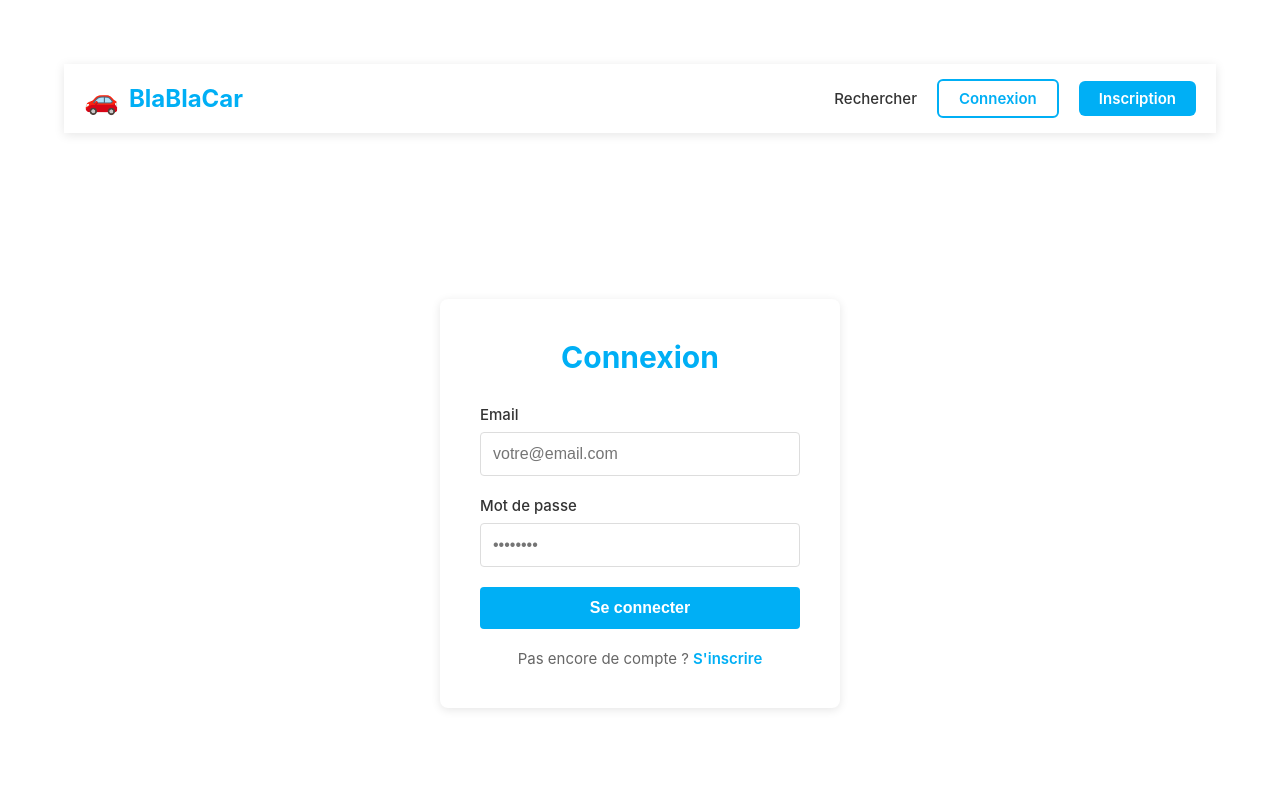
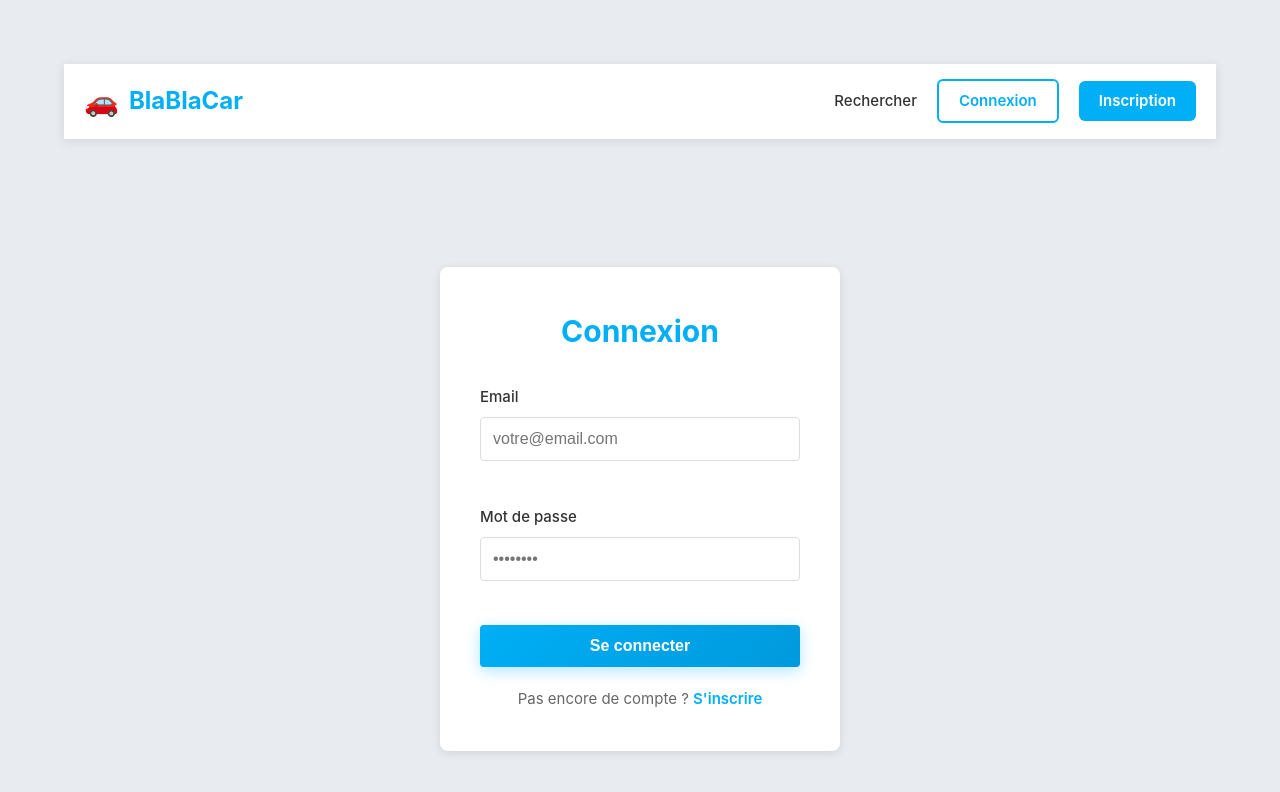
Before and after one commit to Leorc9/blablacar, a Vue app: page /login in a window 1280 px wide. Shown: the top 792 px of the page. Built offline with nearby package versions, Linux system fonts and the light colour scheme; no server answers.

Commit message:
feat: add a modern design system with global styles and CSS variables

```diff
--- /dev/null
+++ b/src/assets/modern.css
@@ -0,0 +1,268 @@
+/* Modern Design System */
+
+:root {
+  /* Colors */
+  --primary: #00aff5;
+  --primary-dark: #0099dd;
+  --primary-light: #33c0f7;
+
+  --success: #28a745;
+  --success-light: #d4edda;
+  --danger: #dc3545;
+  --danger-light: #f8d7da;
+  --warning: #ffc107;
+  --warning-light: #fff3cd;
+  --info: #17a2b8;
+
+  --text-primary: #333333;
+  --text-secondary: #666666;
+  --text-light: #999999;
+
+  --bg-primary: #ffffff;
+  --bg-secondary: #f8f9fa;
+  --bg-tertiary: #e8ecf1;
+
+  --border: #e0e0e0;
+  --border-light: #f0f0f0;
+
+  /* Spacing */
+  --spacing-xs: 4px;
+  --spacing-sm: 8px;
+  --spacing-md: 16px;
+  --spacing-lg: 24px;
+  --spacing-xl: 32px;
+  --spacing-2xl: 48px;
+  --spacing-3xl: 64px;
+
+  /* Border Radius */
+  --radius-sm: 6px;
+  --radius-md: 8px;
+  --radius-lg: 12px;
+  --radius-xl: 16px;
+  --radius-full: 50%;
+
+  /* Shadows */
+  --shadow-sm: 0 2px 8px rgba(0, 0, 0, 0.1);
+  --shadow-md: 0 4px 15px rgba(0, 0, 0, 0.1);
+  --shadow-lg: 0 4px 20px rgba(0, 0, 0, 0.12);
+  --shadow-xl: 0 8px 30px rgba(0, 0, 0, 0.15);
+
+  /* Typography */
+  --font-size-xs: 0.75rem;
+  --font-size-sm: 0.875rem;
+  --font-size-base: 1rem;
+  --font-size-lg: 1.125rem;
+  --font-size-xl: 1.25rem;
+  --font-size-2xl: 1.5rem;
+  --font-size-3xl: 2rem;
+  --font-size-4xl: 2.5rem;
+
+  --font-weight-normal: 400;
+  --font-weight-medium: 500;
+  --font-weight-semibold: 600;
+  --font-weight-bold: 700;
+
+  /* Transitions */
+  --transition-fast: 0.15s ease;
+  --transition-base: 0.3s ease;
+  --transition-slow: 0.5s ease;
+}
+
+/* Global Styles */
+* {
+  margin: 0;
+  padding: 0;
+  box-sizing: border-box;
+}
+
+body {
+  font-family: -apple-system, BlinkMacSystemFont, 'Segoe UI', 'Roboto', 'Oxygen',
+    'Ubuntu', 'Cantarell', 'Fira Sans', 'Droid Sans', 'Helvetica Neue', sans-serif;
+  -webkit-font-smoothing: antialiased;
+  -moz-osx-font-smoothing: grayscale;
+  background-color: var(--bg-tertiary);
+  color: var(--text-primary);
+  line-height: 1.6;
+}
+
+/* Utility Classes */
+.container {
+  max-width: 1200px;
+  margin: 0 auto;
+  padding: 0 var(--spacing-lg);
+}
+
+.text-center {
+  text-align: center;
+}
+
+.text-primary {
+  color: var(--primary);
+}
+
+.text-secondary {
+  color: var(--text-secondary);
+}
+
+.mt-sm { margin-top: var(--spacing-sm); }
+.mt-md { margin-top: var(--spacing-md); }
+.mt-lg { margin-top: var(--spacing-lg); }
+.mt-xl { margin-top: var(--spacing-xl); }
+
+.mb-sm { margin-bottom: var(--spacing-sm); }
+.mb-md { margin-bottom: var(--spacing-md); }
+.mb-lg { margin-bottom: var(--spacing-lg); }
+.mb-xl { margin-bottom: var(--spacing-xl); }
+
+.p-sm { padding: var(--spacing-sm); }
+.p-md { padding: var(--spacing-md); }
+.p-lg { padding: var(--spacing-lg); }
+.p-xl { padding: var(--spacing-xl); }
+
+/* Cards */
+.card {
+  background: var(--bg-primary);
+  border-radius: var(--radius-xl);
+  box-shadow: var(--shadow-md);
+  padding: var(--spacing-xl);
+  transition: var(--transition-base);
+}
+
+.card:hover {
+  box-shadow: var(--shadow-lg);
+  transform: translateY(-2px);
+}
+
+.card-header {
+  margin-bottom: var(--spacing-lg);
+  padding-bottom: var(--spacing-md);
+  border-bottom: 2px solid var(--primary);
+}
+
+/* Buttons */
+.btn {
+  padding: var(--spacing-md) var(--spacing-xl);
+  border: none;
+  border-radius: var(--radius-md);
+  font-weight: var(--font-weight-semibold);
+  cursor: pointer;
+  transition: var(--transition-base);
+  display: inline-flex;
+  align-items: center;
+  gap: var(--spacing-sm);
+  text-decoration: none;
+}
+
+.btn-primary {
+  background: linear-gradient(135deg, var(--primary) 0%, var(--primary-dark) 100%);
+  color: white;
+  box-shadow: 0 4px 15px rgba(0, 175, 245, 0.3);
+}
+
+.btn-primary:hover {
+  transform: translateY(-2px);
+  box-shadow: 0 6px 25px rgba(0, 175, 245, 0.4);
+}
+
+.btn-secondary {
+  background: var(--bg-secondary);
+  color: var(--text-primary);
+}
+
+.btn-secondary:hover {
+  background: var(--border);
+}
+
+.btn-success {
+  background: var(--success);
+  color: white;
+}
+
+.btn-danger {
+  background: var(--danger);
+  color: white;
+}
+
+.btn:disabled {
+  opacity: 0.6;
+  cursor: not-allowed;
+  transform: none;
+}
+
+/* Forms */
+.form-group {
+  margin-bottom: var(--spacing-lg);
+}
+
+.form-label {
+  display: block;
+  font-weight: var(--font-weight-semibold);
+  color: var(--text-primary);
+  margin-bottom: var(--spacing-sm);
+}
+
+.form-input {
+  width: 100%;
+  padding: var(--spacing-md);
+  border: 2px solid var(--border);
+  border-radius: var(--radius-md);
+  font-size: var(--font-size-base);
+  transition: var(--transition-base);
+  background: var(--bg-secondary);
+}
+
+.form-input:focus {
+  outline: none;
+  border-color: var(--primary);
+  background: var(--bg-primary);
+  box-shadow: 0 0 0 4px rgba(0, 175, 245, 0.1);
+}
+
+/* Alerts */
+.alert {
+  padding: var(--spacing-md);
+  border-radius: var(--radius-md);
+  margin-bottom: var(--spacing-lg);
+  font-weight: var(--font-weight-medium);
+}
+
+.alert-success {
+  background: var(--success-light);
+  color: #155724;
+  border: 2px solid var(--success);
+}
+
+.alert-danger {
+  background: var(--danger-light);
+  color: #721c24;
+  border: 2px solid var(--danger);
+}
+
+.alert-warning {
+  background: var(--warning-light);
+  color: #856404;
+  border: 2px solid var(--warning);
+}
+
+/* Gradients */
+.gradient-primary {
+  background: linear-gradient(135deg, var(--primary) 0%, var(--primary-dark) 100%);
+  color: white;
+}
+
+.gradient-bg {
+  background: linear-gradient(135deg, #f5f7fa 0%, var(--bg-tertiary) 100%);
+}
+
+/* Responsive */
+@media (max-width: 768px) {
+  :root {
+    --spacing-lg: 16px;
+    --spacing-xl: 24px;
+    --spacing-2xl: 32px;
+  }
+
+  .container {
+    padding: 0 var(--spacing-md);
+  }
+}
--- a/src/main.js
+++ b/src/main.js
@@ -3,7 +3,9 @@
 import App from './App.vue'
 import router from './router'
 import { useUserStore } from './stores/user'
+import './assets/base.css'
 import './assets/main.css'
+import './assets/modern.css'
 
 const app = createApp(App)
 const pinia = createPinia()
@@ -11,7 +13,6 @@
 app.use(pinia)
 app.use(router)
 
-// Initialize auth state
 const userStore = useUserStore()
 userStore.initAuth()
 
```
